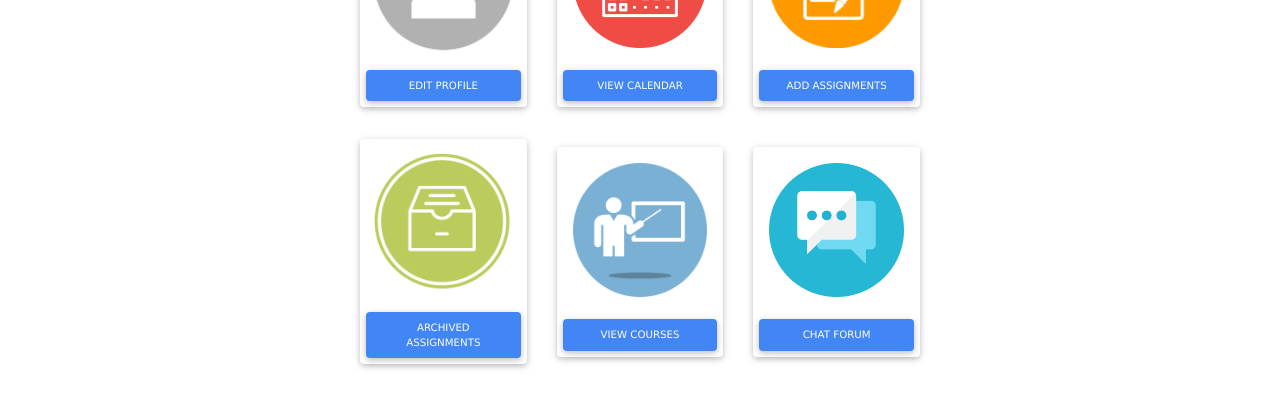
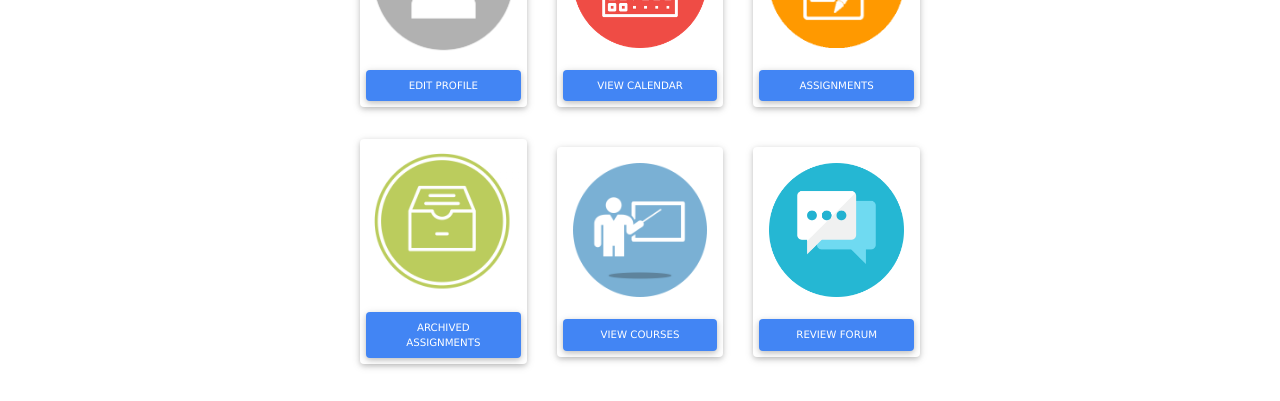
Before and after one commit to luisegarduno/CampusPlus, a React (Create React App) app in the folder frontend/: page /homepages in a window 1280 px wide. Shown: the part 343-744 px from the top of the page. Built offline with nearby package versions, Linux system fonts and the light colour scheme.

Commit message:
Add forum dashboard- basics

```diff
--- a/frontend/src/app/Home.jsx
+++ b/frontend/src/app/Home.jsx
@@ -43,7 +43,7 @@ export class Home extends React.Component {
                 </div>
                 <div className="card">
                     <img src="/assignments.png" className="p-3 card-img-top" alt="..."/>
-                        <button className="btn btn-primary text-white btn-sm rounded" onClick={() => this.props.history.push("/assignments")}>Add Assignments</button>
+                        <button className="btn btn-primary text-white btn-sm rounded" onClick={() => this.props.history.push("/assignments")}>Assignments</button>
                 </div>
              </div>
             <div className = " p-3 card-deck row-cols-2 row align-items-center">
@@ -57,7 +57,7 @@ export class Home extends React.Component {
                 </div>
                 <div className="card">
                     <img src="/forum.png" className="p-3 card-img-top" alt="..."/>
-                        <button className="btn btn-primary text-white btn-sm rounded">Chat Forum</button>
+                        <button className="btn btn-primary text-white btn-sm rounded" onClick={() => this.props.history.push("/forumReviews")}>Review Forum</button>
                 </div>
              </div>
         </div>
```
